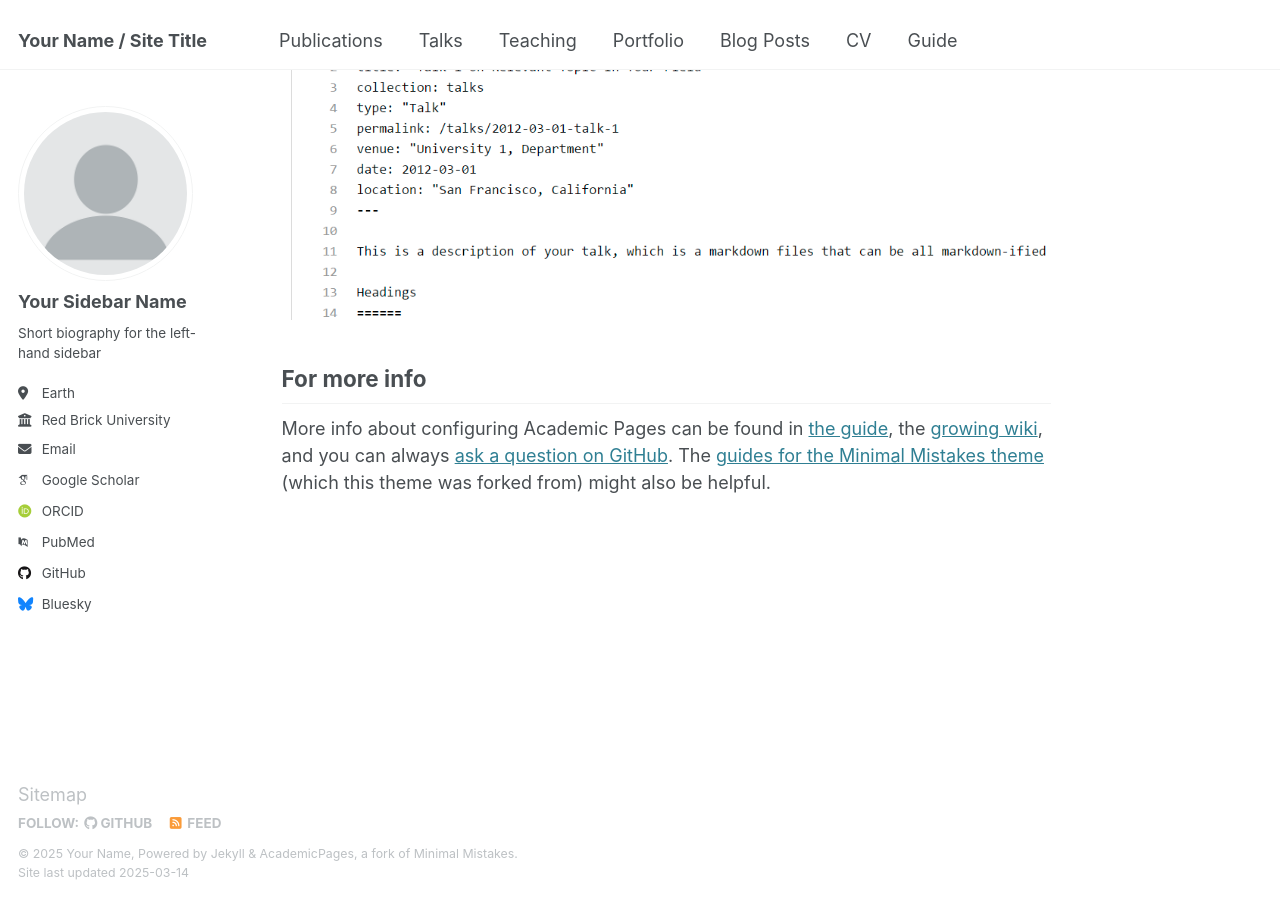
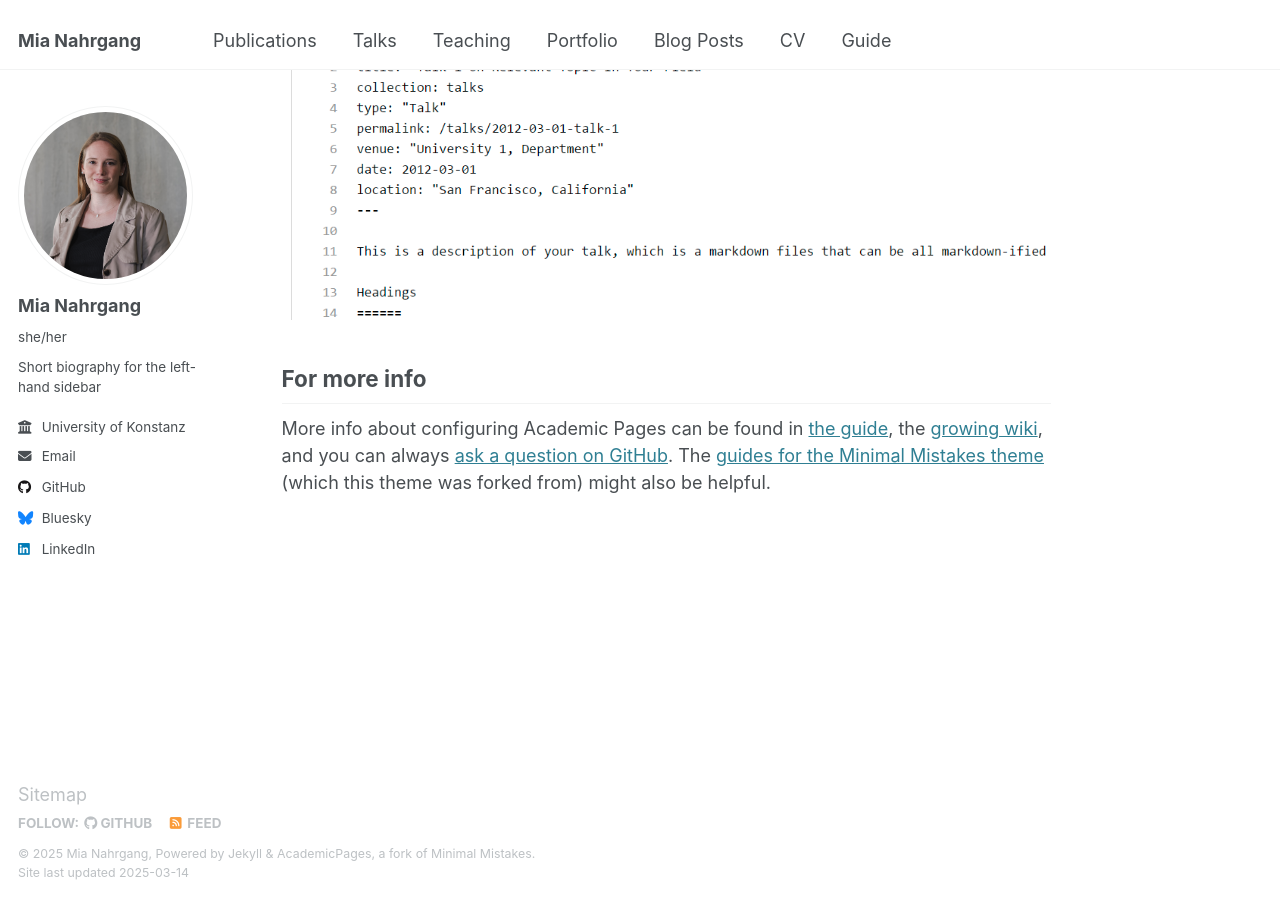
Before and after one commit to MiaNahrgang/mianahrgang.github.io, a Jekyll site: the page built from _pages/about.md, in a window 1280 px wide and 900 px high, scrolled down 2642 px. Built offline with Jekyll 4.4.1, drawn with Linux system fonts in a browser that asks for light colours; some web fonts are replaced.

Commit message:
adding bio info

```diff
--- a/_config.yml
+++ b/_config.yml
@@ -9,10 +9,10 @@
 # Basic Site Settings
 locale                   : "en-US"
 site_theme               : "default"
-title                    : "Your Name / Site Title"
+title                    : "Mia Nahrgang"
 title_separator          : "-"
-name                     : &name "Your Name"
-description              : &description "personal description"
+name                     : &name "Mia Nahrgang"
+description              : &description "PhD Candidate at University of Konstanz"
 url                      : https://academicpages.github.io # the base hostname & protocol for your site e.g. "https://[your GitHub username].github.io"
 baseurl                  : "" # the subpath of your site, e.g. "/blog"
 repository               : "academicpages/academicpages.github.io"
@@ -23,21 +23,21 @@ repository               : "academicpages/academicpages.github.io"
 author:
   # Biographic information
   avatar           : "profile.png"
-  name             : "Your Sidebar Name"
-  pronouns         : # example: "she/her"
+  name             : "Mia Nahrgang"
+  pronouns         : "she/her"
   bio              : "Short biography for the left-hand sidebar"
-  location         : "Earth"
-  employer         : "Red Brick University"
+  location         : #"Konstanz"
+  employer         : "University of Konstanz"
   uri              : # URL
-  email            : "none@example.org"
+  email            : "mia.nahrgang@uni-konstanz.de"
 
   # Academic websites
   arxiv            : # URL - Update with the correct link to your profile
-  googlescholar    : "https://scholar.google.com/citations?user=PS_CX0AAAAAJ"
+  googlescholar    : #"https://scholar.google.com/citations?user=PS_CX0AAAAAJ"
   impactstory      : # URL
-  orcid            : "http://orcid.org/yourorcidurl"
+  orcid            : #"http://orcid.org/yourorcidurl"
   semantic         : # URL
-  pubmed           : "https://www.ncbi.nlm.nih.gov/pubmed/?term=john+snow"
+  pubmed           : #"https://www.ncbi.nlm.nih.gov/pubmed/?term=john+snow"
   researchgate     : # URL
   scopus           : # URL
 
@@ -45,12 +45,12 @@ author:
   bitbucket        : # Username - Update with your username on the site
   codepen          : # Username
   dribbble         : # Username
-  github           : "academicpages"
+  github           : "mianahrgang"
   kaggle           : # Username
   stackoverflow    : # User number or user number and name (i.e., use "1" or "1/jeff-atwood")
 
   # Social media
-  bluesky          : "bsky.app" # Replace this with you Bluesky username
+  bluesky          : "mianahrgang.bsky.app" # Replace this with you Bluesky username
   facebook         : # Username
   flickr           : # Username
   foursquare       : # Username
@@ -59,7 +59,7 @@ author:
   keybase          : # Username
   instagram        : # Username
   lastfm           : # Username
-  linkedin         : # Username
+  linkedin         : "Mia Nahrgang"
   mastodon         : # URL
   medium           : # URL
   pinterest        : # Username
```
Also changed, not shown: images/profile.png, 1 other file.
